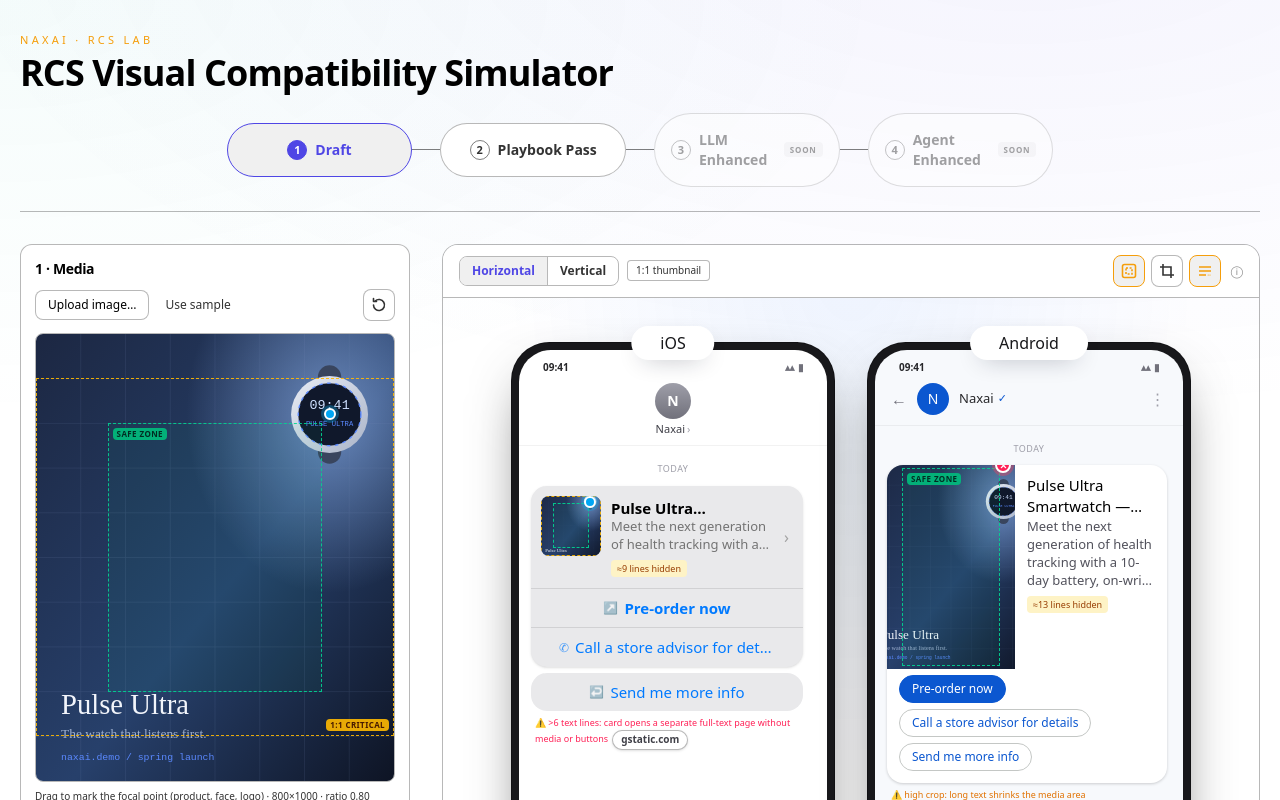
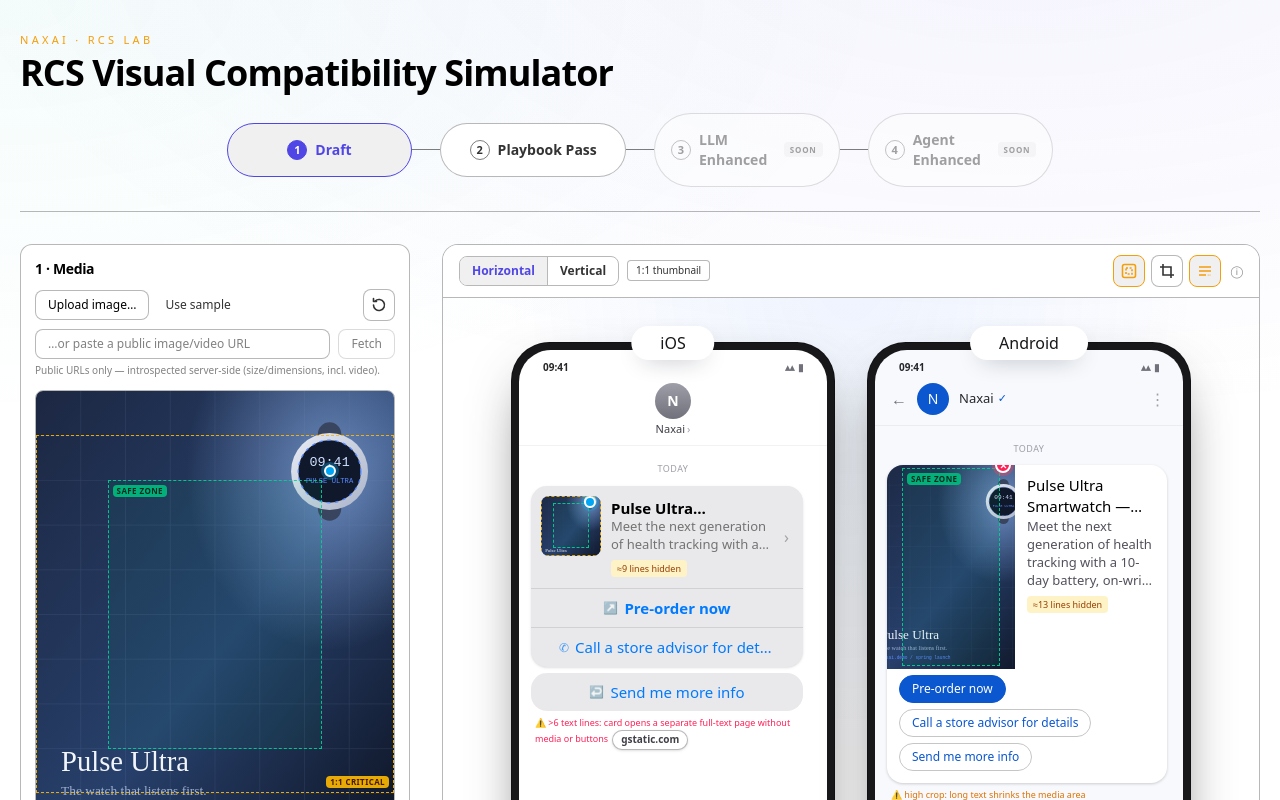
Before and after one commit to edubrigham/rcs-vcs, a Next.js app: page / in a window 1280 px wide. Shown: the top 800 px of the page. Built offline with nearby package versions, Linux system fonts and the light colour scheme.

Commit message:
feat(shell): URL media introspection input + video placeholders

```diff
--- a/app/page.tsx
+++ b/app/page.tsx
@@ -20,6 +20,7 @@
 import StepNav from "@/components/StepNav";
 import { scoreRcsContent } from "@/lib/scoreRcsContent";
 import { validateFunctional } from "@/lib/validateFunctional";
+import type { MediaIntrospection } from "@/types/rcs";
 
 export default function Home() {
   const { card, media, focal, setCard, setMedia, setFocal, toggles, setToggles } = useSimulator();
@@ -33,6 +34,20 @@
     setCard(parts.card);
     setMedia(parts.media);
     setFocal(parts.focal);
+  };
+
+  const onMediaUrlFetched = (url: string, fetched: MediaIntrospection) => {
+    // Write native state directly — the CardView round-trip would drop the
+    // introspected mime/size/type, keeping only width/height/aspect.
+    setCard({
+      ...card,
+      cardContent: {
+        ...card.cardContent,
+        media: { height: card.cardContent.media?.height ?? "TALL", contentInfo: { fileUrl: url } },
+      },
+    });
+    setMedia(fetched);
+    setFocal({ x: 0.5, y: 0.5 });
   };
 
   return (
@@ -51,7 +66,7 @@
 
       {/* ── Editor + previews ── */}
       <div className="grid gap-8 lg:grid-cols-[minmax(330px,390px)_1fr]">
-        <RcsInputPanel content={view} onContentChange={onContentChange} toggles={toggles} />
+        <RcsInputPanel content={view} onContentChange={onContentChange} onMediaUrlFetched={onMediaUrlFetched} toggles={toggles} />
 
         <div className="flex flex-col gap-8">
           <div className="overflow-hidden rounded-2xl border border-line bg-[radial-gradient(ellipse_at_top,rgba(56,130,246,0.08),transparent_60%)]">
--- a/components/RcsCardPreview.tsx
+++ b/components/RcsCardPreview.tsx
@@ -106,7 +106,11 @@
       className="relative shrink-0 overflow-hidden bg-zinc-200"
       style={{ width: mediaWidth, height: mediaHeight }}
     >
-      {content.imageUrl ? (
+      {content.mediaType === "video" ? (
+        <div className="flex h-full w-full items-center justify-center bg-zinc-800 text-[10px] font-medium text-zinc-300">
+          ▶ video
+        </div>
+      ) : content.imageUrl ? (
         useExplicitWindow && window ? (
           <img
             src={content.imageUrl}
--- a/components/RcsInputPanel.tsx
+++ b/components/RcsInputPanel.tsx
@@ -10,12 +10,13 @@
  * TODO: replace manual focal point with vision-based object/logo/text detection.
  */
 
-import { useId, useRef, type ChangeEvent, type PointerEvent } from "react";
+import { useId, useRef, useState, type ChangeEvent, type PointerEvent } from "react";
 import { clamp } from "@/lib/cropMath";
 import { SUGGESTION_RULES } from "@/lib/rcsRules";
 import { DEFAULT_VIEW, type CardView, type ViewAction, type ViewActionType } from "@/components/cardView";
+import { fetchMediaInfo } from "@/components/mediaClient";
 import InlineSlideCitation from "@/components/InlineSlideCitation";
-import type { OverlayToggles } from "@/types/rcs";
+import type { MediaIntrospection, OverlayToggles } from "@/types/rcs";
 import SafeZoneOverlay from "@/components/SafeZoneOverlay";
 
 export interface PlatformVisibility {
@@ -26,6 +27,7 @@
 interface RcsInputPanelProps {
   content: CardView;
   onContentChange: (patch: Partial<CardView>) => void;
+  onMediaUrlFetched: (url: string, media: MediaIntrospection) => void;
   /** Read-only here: drives the focal-point editor's safe-zone overlay. */
   toggles: OverlayToggles;
 }
@@ -47,12 +49,29 @@
 export default function RcsInputPanel({
   content,
   onContentChange,
+  onMediaUrlFetched,
   toggles,
 }: RcsInputPanelProps) {
   const fileInputId = useId();
   const objectUrlRef = useRef<string | null>(null);
   const focalBoxRef = useRef<HTMLDivElement | null>(null);
   const draggingRef = useRef(false);
+  const [urlInput, setUrlInput] = useState("");
+  const [fetching, setFetching] = useState(false);
+  const [urlError, setUrlError] = useState<string | null>(null);
+
+  async function handleFetchUrl() {
+    setFetching(true);
+    setUrlError(null);
+    try {
+      const media = await fetchMediaInfo(urlInput.trim());
+      onMediaUrlFetched(urlInput.trim(), media);
+    } catch (e) {
+      setUrlError((e as Error).message);
+    } finally {
+      setFetching(false);
+    }
+  }
 
   function handleFile(event: ChangeEvent<HTMLInputElement>) {
     const file = event.target.files?.[0];
@@ -160,6 +179,28 @@
           </button>
         </div>
 
+        <div className="mt-2 flex items-center gap-2">
+          <input
+            type="url"
+            value={urlInput}
+            onChange={(e) => setUrlInput(e.target.value)}
+            placeholder="…or paste a public image/video URL"
+            className="min-w-0 flex-1 rounded-lg border border-line bg-field px-3 py-1.5 text-xs text-heading outline-none placeholder:text-faint focus:border-sky-500/60"
+          />
+          <button
+            type="button"
+            disabled={!urlInput.trim() || fetching}
+            onClick={handleFetchUrl}
+            className="shrink-0 rounded-lg border border-line bg-panel px-3 py-1.5 text-xs font-medium text-body transition hover:border-line-strong disabled:opacity-50"
+          >
+            {fetching ? "Fetching…" : "Fetch"}
+          </button>
+        </div>
+        {urlError ? <p className="mt-1 text-[11px] text-rose-400">{urlError}</p> : null}
+        <p className="mt-1 font-mono text-[10px] text-faint">
+          Public URLs only — introspected server-side (size/dimensions, incl. video).
+        </p>
+
         {content.imageUrl && content.imageMetadata ? (
           <div className="mt-3">
             <div
@@ -195,6 +236,16 @@
               Drag to mark the focal point (product, face, logo) ·{" "}
               {content.imageMetadata.width}×{content.imageMetadata.height} · ratio{" "}
               {content.imageMetadata.aspectRatio.toFixed(2)}
+            </p>
+          </div>
+        ) : null}
+
+        {content.imageUrl && content.mediaType === "video" ? (
+          <div className="mt-3 rounded-lg border border-line bg-field p-4 text-center">
+            <p className="text-2xl">🎬</p>
+            <p className="mt-1 text-xs text-body">Video media</p>
+            <p className="mt-0.5 font-mono text-[10px] text-muted">
+              Preview not rendered — introspection captures type &amp; size only.
             </p>
           </div>
         ) : null}
```
